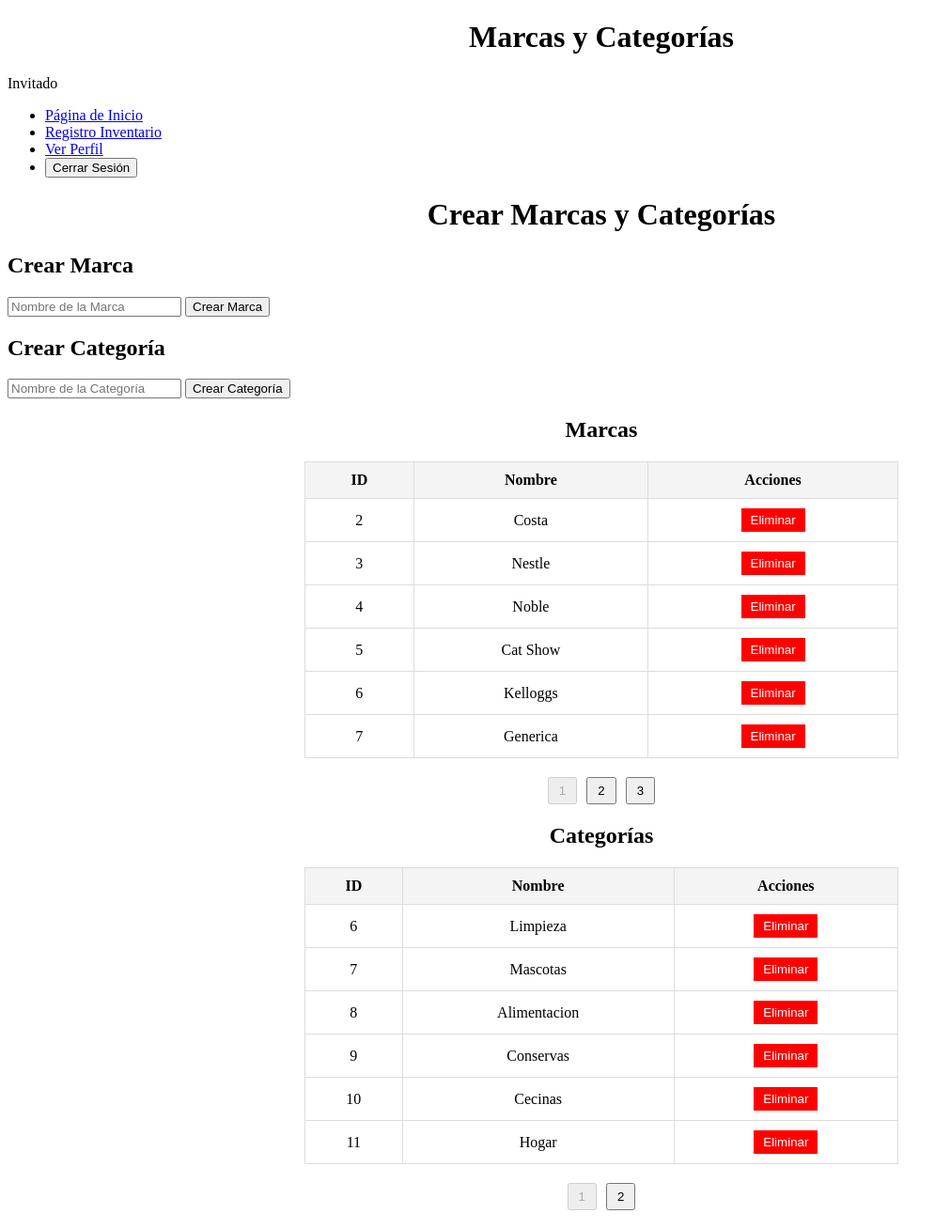
After one commit to Angu017/Save_in, a Django app: page /catmarca/ in a window 1280 px wide. The commit adds this page. Shown: the whole page at 94% size, without its empty margins (0-1011 px from the left). Run offline with Django 5.2, Linux system fonts and the light colour scheme; data comes from the database, SQL or seed files in the repository; both versions use the stored data as it was after the commit.

Commit message:
nuevos html y correccion debotones

```diff
--- /dev/null
+++ b/ventas/pagina/templates/catmarca.html
@@ -0,0 +1,235 @@
+<!DOCTYPE html>
+<html lang="es">
+<head>
+    {% csrf_token %}
+    <meta charset="UTF-8">
+    <meta name="viewport" content="width=device-width, initial-scale=1.0">
+    <title>Marcas y Categorías</title>
+    <style>
+        table {
+            width: 50%;
+            margin: 20px auto;
+            border-collapse: collapse;
+        }
+        th, td {
+            border: 1px solid #ddd;
+            padding: 10px;
+            text-align: center;
+        }
+        th {
+            background-color: #f4f4f4;
+        }
+        .pagination {
+            text-align: center;
+            margin: 20px 0;
+        }
+        .pagination button {
+            margin: 0 5px;
+            padding: 5px 10px;
+            cursor: pointer;
+        }
+        .delete-btn {
+            background-color: red;
+            color: white;
+            border: none;
+            padding: 5px 10px;
+            cursor: pointer;
+        }
+    </style>
+</head>
+<body>
+
+
+
+
+    <h1 style="text-align: center;">Marcas y Categorías</h1>
+
+
+    <!-- Menú lateral de navegación -->
+    <div class="sidebar">
+        <div class="perfil">
+            <div class="perfil-imagen"></div>
+            <p>
+                {% if user.is_authenticated %}
+                    {{ user.username }}
+                {% else %}
+                    Invitado
+                {% endif %}
+            </p>
+        </div>
+        <ul>
+            <li><a href="{% url 'adminpage' %}">Página de Inicio</a></li>
+            <li><a href="{% url 'vendedor' %}" class="active">Registro Inventario</a></li>
+            <li><a href="{% url 'verPerfil' %}" class="btn-primary">Ver Perfil</a></li>
+            <li>
+                <form action="{% url 'logout' %}" method="post">
+                    {% csrf_token %}
+                    <button type="submit" class="btn">Cerrar Sesión</button>
+                </form>
+            </li>
+        </ul>
+
+
+
+    </div>
+
+
+    <h1 style="text-align: center;">Crear Marcas y Categorías</h1>
+
+    <!-- Formulario para crear Marca -->
+    <div class="form-container">
+        <h2>Crear Marca</h2>
+        <form method="POST" action="{% url 'crear_marca' %}">
+            {% csrf_token %}
+            <input type="text" name="nombre" placeholder="Nombre de la Marca" required>
+            <button type="submit">Crear Marca</button>
+        </form>
+    </div>
+
+    <!-- Formulario para crear Categoría -->
+    <div class="form-container">
+        <h2>Crear Categoría</h2>
+        <form method="POST" action="{% url 'crear_categoria' %}">
+            {% csrf_token %}
+            <input type="text" name="nombre" placeholder="Nombre de la Categoría" required>
+            <button type="submit">Crear Categoría</button>
+        </form>
+    </div>
+
+
+    <!-- Tabla de Marcas -->
+    <h2 style="text-align: center;">Marcas</h2>
+    <table id="tabla-marcas">
+        <thead>
+            <tr>
+                <th>ID</th>
+                <th>Nombre</th>
+                <th>Acciones</th>
+            </tr>
+        </thead>
+        <tbody>
+            <!-- Se llenará dinámicamente -->
+        </tbody>
+    </table>
+    <div class="pagination" id="paginacion-marcas"></div>
+
+    <!-- Tabla de Categorías -->
+    <h2 style="text-align: center;">Categorías</h2>
+    <table id="tabla-categorias">
+        <thead>
+            <tr>
+                <th>ID</th>
+                <th>Nombre</th>
+                <th>Acciones</th>
+            </tr>
+        </thead>
+        <tbody>
+            <!-- Se llenará dinámicamente -->
+        </tbody>
+    </table>
+    <div class="pagination" id="paginacion-categorias"></div>
+
+    <!-- Script para manejar las tablas -->
+    <script>
+        // Los datos de marcas y categorías son pasados como JSON desde Django
+        const marcas = JSON.parse('{{ marcas|escapejs }}');
+        const categorias = JSON.parse('{{ categorias|escapejs }}');
+        const itemsPorPagina = 6;
+
+        function renderTabla(datos, idTabla, idPaginacion, tipo) {
+            const tabla = document.querySelector(`#${idTabla} tbody`);
+            const paginacion = document.getElementById(idPaginacion);
+            let paginaActual = 1;
+
+            function mostrarPagina(pagina) {
+                const inicio = (pagina - 1) * itemsPorPagina;
+                const fin = inicio + itemsPorPagina;
+                const datosPagina = datos.slice(inicio, fin);
+
+                // Limpia la tabla y la llena con los datos actuales
+                tabla.innerHTML = "";
+                datosPagina.forEach(item => {
+                    const fila = document.createElement("tr");
+                    fila.innerHTML = `
+                        <td>${item.id}</td>
+                        <td>${item.nombre}</td>
+                        <td>
+                            <button class="delete-btn" data-id="${item.id}" data-tipo="${tipo}">Eliminar</button>
+                        </td>`;
+                    tabla.appendChild(fila);
+                });
+
+                // Actualiza la paginación
+                actualizarPaginacion(pagina);
+            }
+
+            function actualizarPaginacion(pagina) {
+                paginacion.innerHTML = "";
+                const totalPaginas = Math.ceil(datos.length / itemsPorPagina);
+
+                for (let i = 1; i <= totalPaginas; i++) {
+                    const boton = document.createElement("button");
+                    boton.textContent = i;
+                    boton.disabled = i === pagina;
+                    boton.addEventListener("click", () => {
+                        paginaActual = i;
+                        mostrarPagina(paginaActual);
+                    });
+                    paginacion.appendChild(boton);
+                }
+            }
+
+            function eliminarItem(id, tipo) {
+                const csrfToken = document.querySelector('[name=csrfmiddlewaretoken]').value;  // Obtener CSRF Token
+
+                fetch('/eliminar-item/', {
+                    method: 'POST',
+                    headers: {
+                        'Content-Type': 'application/json',
+                        'X-CSRFToken': csrfToken
+                    },
+                    body: JSON.stringify({ id: id, tipo: tipo })
+                })
+                .then(response => response.json())
+                .then(data => {
+                    if (data.status === 'success') {
+                        // Filtra el elemento eliminado
+                        const index = datos.findIndex(item => item.id === id);
+                        if (index !== -1) {
+                            datos.splice(index, 1); // Elimina el elemento del array
+                            mostrarPagina(paginaActual); // Refresca la tabla
+                        }
+                    } else {
+                        alert('Error al eliminar');
+                    }
+                })
+                .catch(error => {
+                    console.error('Error:', error);
+                    alert('Hubo un error al eliminar el elemento.');
+                });
+            }
+
+            // Evento para manejar el botón de eliminación
+            tabla.addEventListener("click", (e) => {
+                if (e.target.classList.contains("delete-btn")) {
+                    const id = parseInt(e.target.dataset.id, 10);
+                    const tipo = e.target.dataset.tipo;
+
+                    // Confirmación de eliminación
+                    if (confirm(`¿Seguro que deseas eliminar esta ${tipo}?`)) {
+                        eliminarItem(id, tipo);
+                    }
+                }
+            });
+
+            // Muestra la primera página al cargar
+            mostrarPagina(paginaActual);
+        }
+
+        // Renderiza ambas tablas
+        renderTabla(marcas, "tabla-marcas", "paginacion-marcas", "marca");
+        renderTabla(categorias, "tabla-categorias", "paginacion-categorias", "categoría");
+    </script>
+
+</body>
+</html>
--- a/ventas/pagina/templates/paypal.html
+++ b/ventas/pagina/templates/paypal.html
@@ -54,7 +54,7 @@
                 .render("#paypal-button-container");
         </script>
 
-        <script src="{% static 'js/app.js' %}"></script>
+
 
 
     </body>
--- a/ventas/pagina/urls.py
+++ b/ventas/pagina/urls.py
@@ -1,6 +1,6 @@
 from django.contrib import admin
 from django.urls import path
-from .views import index, about, client, log_in, register, adminpage, adminusuarios, inventarioadmin, vendedor, signup, signin, logout_view, crearproducto, editar_producto, historial_modificaciones, api_productos, eliminar_producto, productos_mayor_stock, modificarperfil, api_productos_fecha_vencimiento, api_productos_mayor_stock, cargar_excel, verPerfil, obtener_usuarios, eliminar_usuario, cambiar_rol, perfilad, editarad, paypal
+from .views import index, about, client, log_in, register, adminpage, adminusuarios, inventarioadmin, vendedor, signup, signin, logout_view, crearproducto, editar_producto, historial_modificaciones, api_productos, eliminar_producto, productos_mayor_stock, modificarperfil, api_productos_fecha_vencimiento, api_productos_mayor_stock, cargar_excel, verPerfil, obtener_usuarios, eliminar_usuario, cambiar_rol, perfilad, editarad, paypal, catmarca, eliminar_item, crear_categoria, crear_marca, gestion_marcas_categorias
 
 
 urlpatterns = [
@@ -22,8 +22,8 @@ urlpatterns = [
     path('historialmodificaciones/<int:producto_id>/', historial_modificaciones, name='historial_modificaciones'),
     path('eliminar_producto/<int:producto_id>/', eliminar_producto, name='eliminar_producto'),
     path('api/productos_mayor_stock/', productos_mayor_stock, name='productos_mayor_stock'),
-
-
+    path('catmarca/', catmarca, name='catmarca'),
+    path('eliminar-item/', eliminar_item, name='eliminar-item'),
     path('paypal/', paypal, name='paypal'),
     path('modificarperfil/', modificarperfil, name='modificarperfil'),
     path('api/productos/', api_productos, name='api_productos'),
@@ -36,6 +36,8 @@ urlpatterns = [
     path('api/usuarios/<str:username>/cambiar_rol/', cambiar_rol, name='cambiar_rol'),
     path('perfilad', perfilad, name='perfilad'),
     path('editarad', editarad, name='editarad'),
-
-
+    path('crear-marca/', crear_marca, name='crear_marca'),
+    path('crear-categoria/', crear_categoria, name='crear_categoria'),
+    path('gestion-marcas-categorias/', gestion_marcas_categorias, name='gestion_marcas_categorias'),
+    path('eliminar-item/', eliminar_item, name='eliminar_item'),
 ]
--- a/ventas/pagina/views.py
+++ b/ventas/pagina/views.py
@@ -25,8 +25,60 @@ from django.urls import reverse
 
 
 ############################################################################################################################
+def catmarca(request):
+    # Obtener todas las marcas y categorías
+    marcas = list(Marca.objects.all().values('id', 'nombre'))
+    categorias = list(Categoria.objects.all().values('id', 'nombre'))
+
+    # Pasar las marcas y categorías al template en formato JSON
+    return render(request, 'catmarca.html', {
+        'marcas': json.dumps(marcas),
+        'categorias': json.dumps(categorias),
+    })
+
+@csrf_exempt
+def eliminar_item(request):
+    if request.method == "POST":
+        try:
+            # Obtener los datos del POST (id y tipo)
+            data = json.loads(request.body)
+            tipo = data.get('tipo')
+            item_id = data.get('id')
+
+            if tipo == "marca":
+                Marca.objects.filter(id=item_id).delete()
+            elif tipo == "categoría":
+                Categoria.objects.filter(id=item_id).delete()
+
+            return JsonResponse({"status": "success"})
+        except Exception as e:
+            return JsonResponse({"status": "error", "message": str(e)}, status=400)
+
+    return JsonResponse({"status": "error", "message": "Invalid request"}, status=400)
 
 
+def gestion_marcas_categorias(request):
+    marcas = Marca.objects.all()
+    categorias = Categoria.objects.all()
+
+    return render(request, 'catmarca.html', {
+        'marcas': marcas,
+        'categorias': categorias,
+    })
+
+# Función para crear una marca
+def crear_marca(request):
+    if request.method == "POST":
+        nombre = request.POST.get("nombre")
+        Marca.objects.create(nombre=nombre)
+        return redirect('catmarca')  # Redirige a la página de gestión
+
+# Función para crear una categoría
+def crear_categoria(request):
+    if request.method == "POST":
+        nombre = request.POST.get("nombre")
+        Categoria.objects.create(nombre=nombre)
+        return redirect('catmarca')  # Redirige a la página de gestión
 
 ############################################################################################################################
 
@@ -360,7 +412,6 @@ def api_productos(request):
 ##########################################################################################################################
 #Eliminar Productos
 ######################################################################################################################
-@csrf_exempt
 def eliminar_producto(request, producto_id):
     if request.method == 'DELETE':
         producto = get_object_or_404(Producto, id=producto_id)
```
Also changed, not shown: ventas/pagina/templates/crear_marcas_categorias.html (added, +134 -0 lines), ventas/pagina/templates/vendedor.html (+47 -1 lines), ventas/db.sqlite3, ventas/pagina/signals.py (line endings or trailing spaces).
